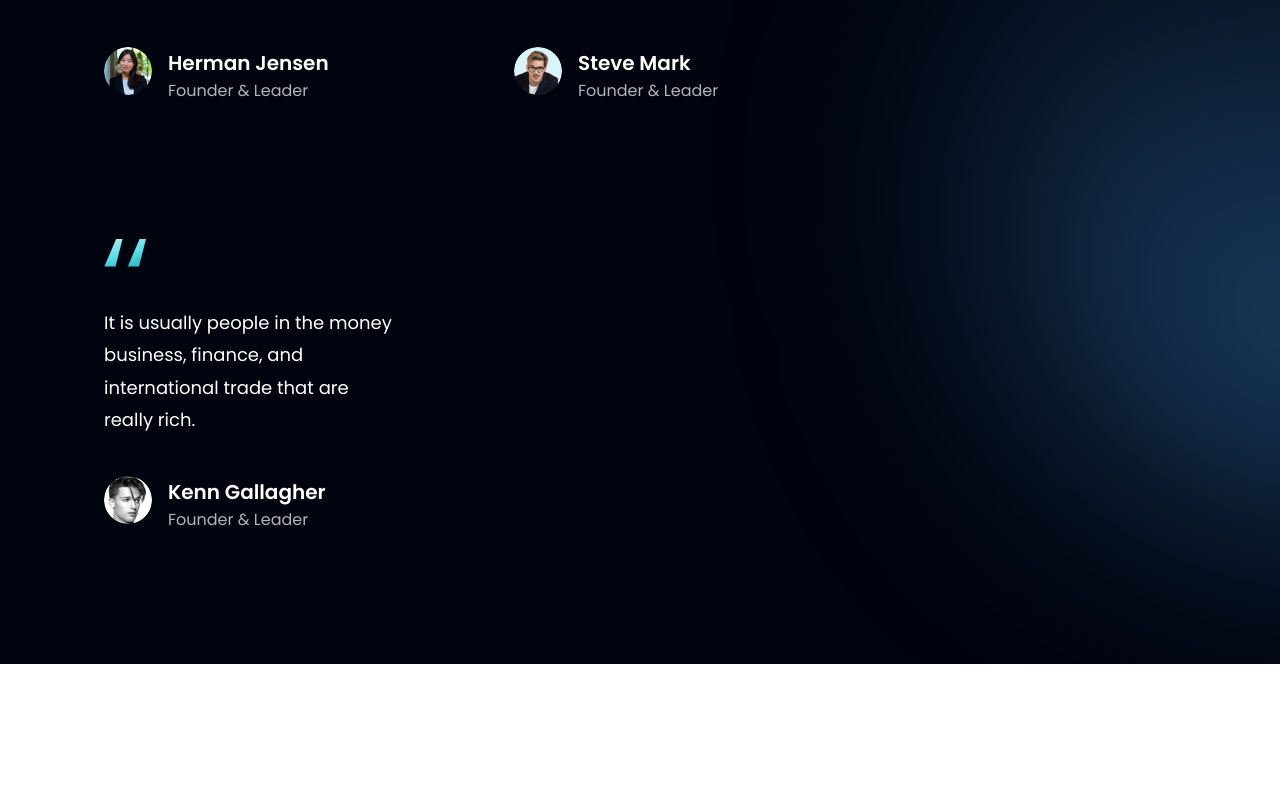
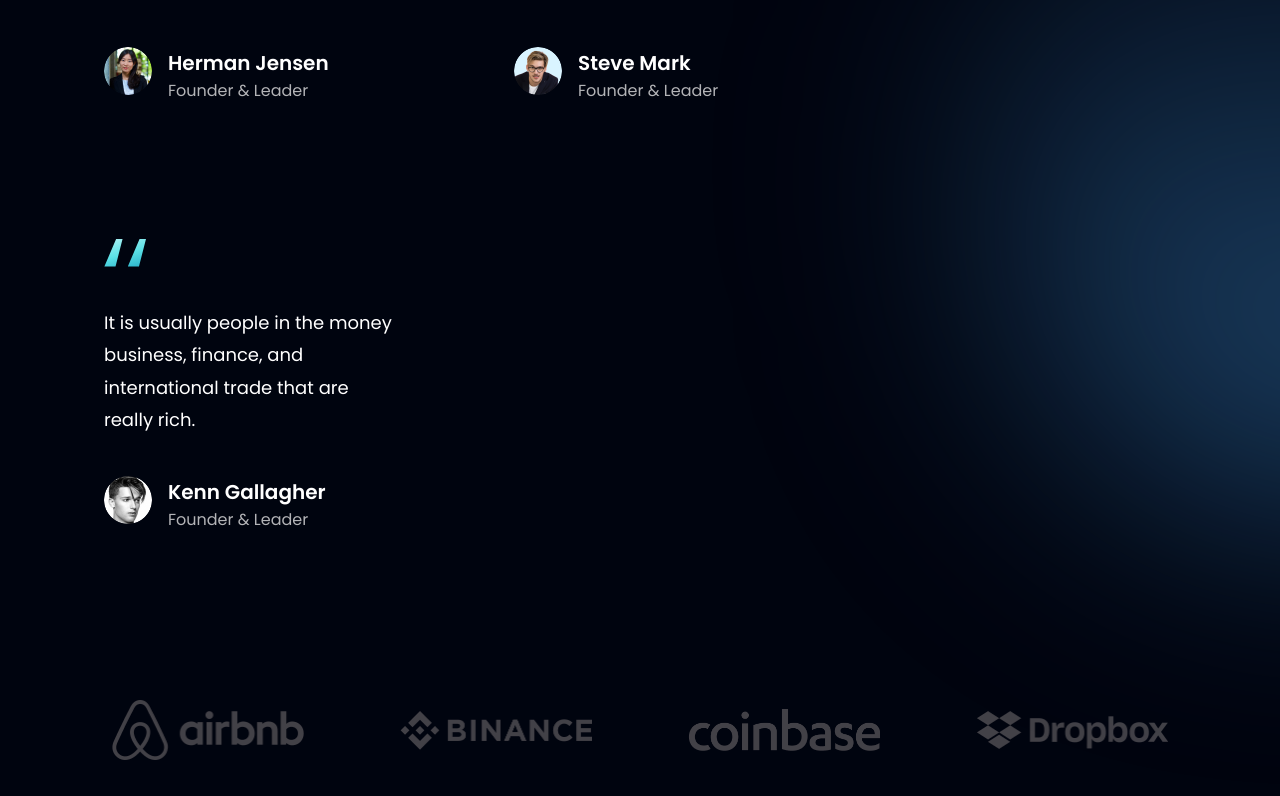
Before and after one commit to kirankuyate2157/morden-bank-app, a React (Vite) app: page / in a window 1280 px wide. Shown: the part 3188-3984 px from the top of the page. Before the commit the page ends 3852 px from the top, so only its background shows below. Built offline with nearby package versions, Linux system fonts and the light colour scheme.

Commit message:
clients of bank added

```diff
--- a/src/App.jsx
+++ b/src/App.jsx
@@ -1,6 +1,7 @@
 import React from "react";
 import Billing from "./components/Billing";
 import CardDeals from "./components/CardDeals";
+import Clients from "./components/Clients";
 import Features from "./components/Features";
 import Hero from "./components/Hero";
 import Navbar from "./components/Navbar";
@@ -28,6 +29,7 @@ const App = () => {
         <Billing />
         <CardDeals />
         <Termonials />
+        <Clients />
       </div>
     </div>
   );
--- /dev/null
+++ b/src/components/Clients.jsx
@@ -0,0 +1,27 @@
+import React from "react";
+import { clients } from "../constants";
+import styles from "../styles";
+const Clients = () => {
+  return (
+    <>
+      <section className={`${styles.flexCenter} my-4`}>
+        <div className={`${styles.flexCenter} flex-wrap w-full`}>
+          {clients.map((client) => (
+            <div
+              key={client.id}
+              className={`flex-1 ${styles.flexCenter} sm:min-w-[192px] min-w-[120px] m-5`}
+            >
+              <img
+                src={client.logo}
+                alt="client_logo"
+                className="sm:w-[192px] w-[100px] object-contain"
+              />
+            </div>
+          ))}
+        </div>
+      </section>
+    </>
+  );
+};
+
+export default Clients;
```
